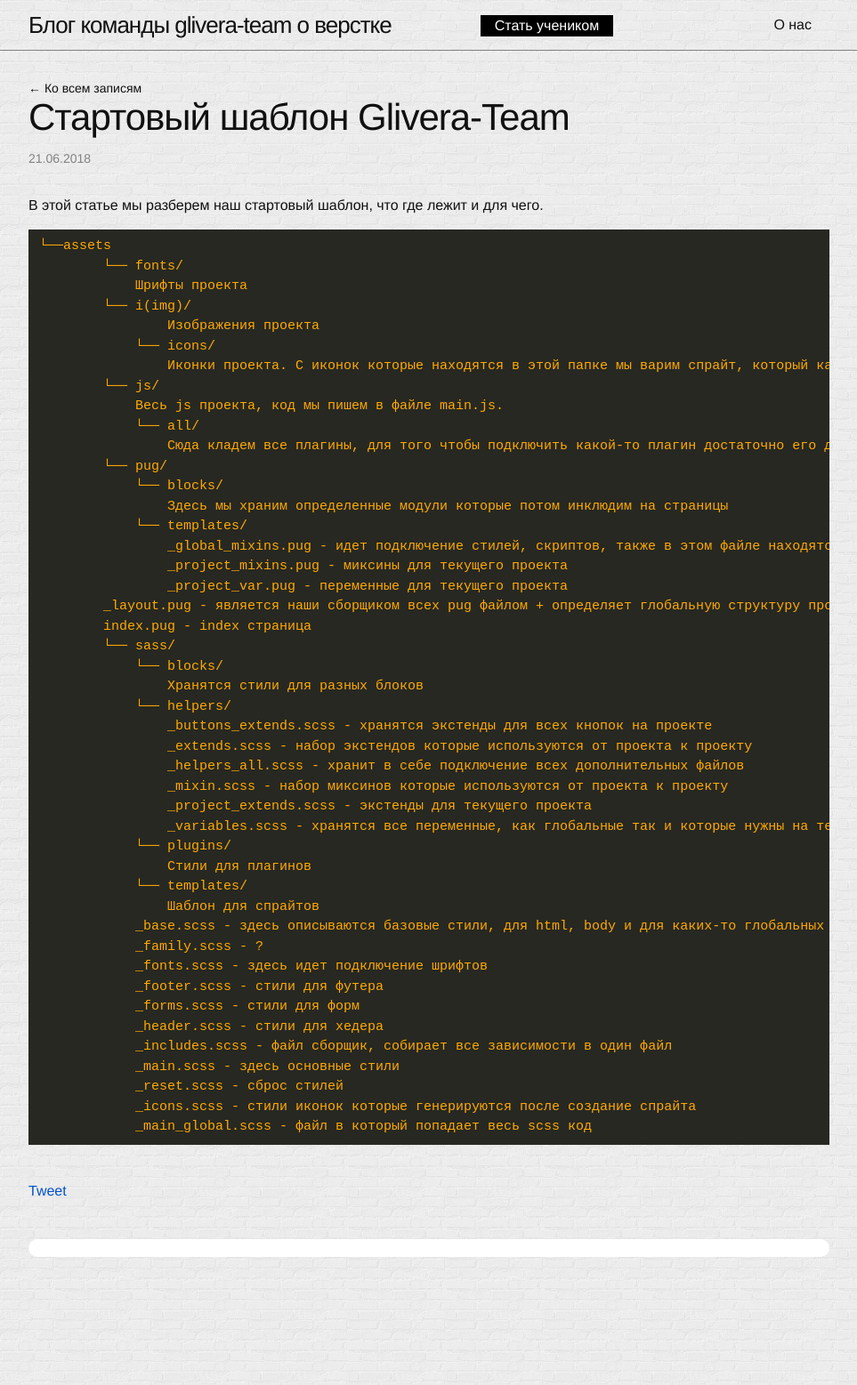
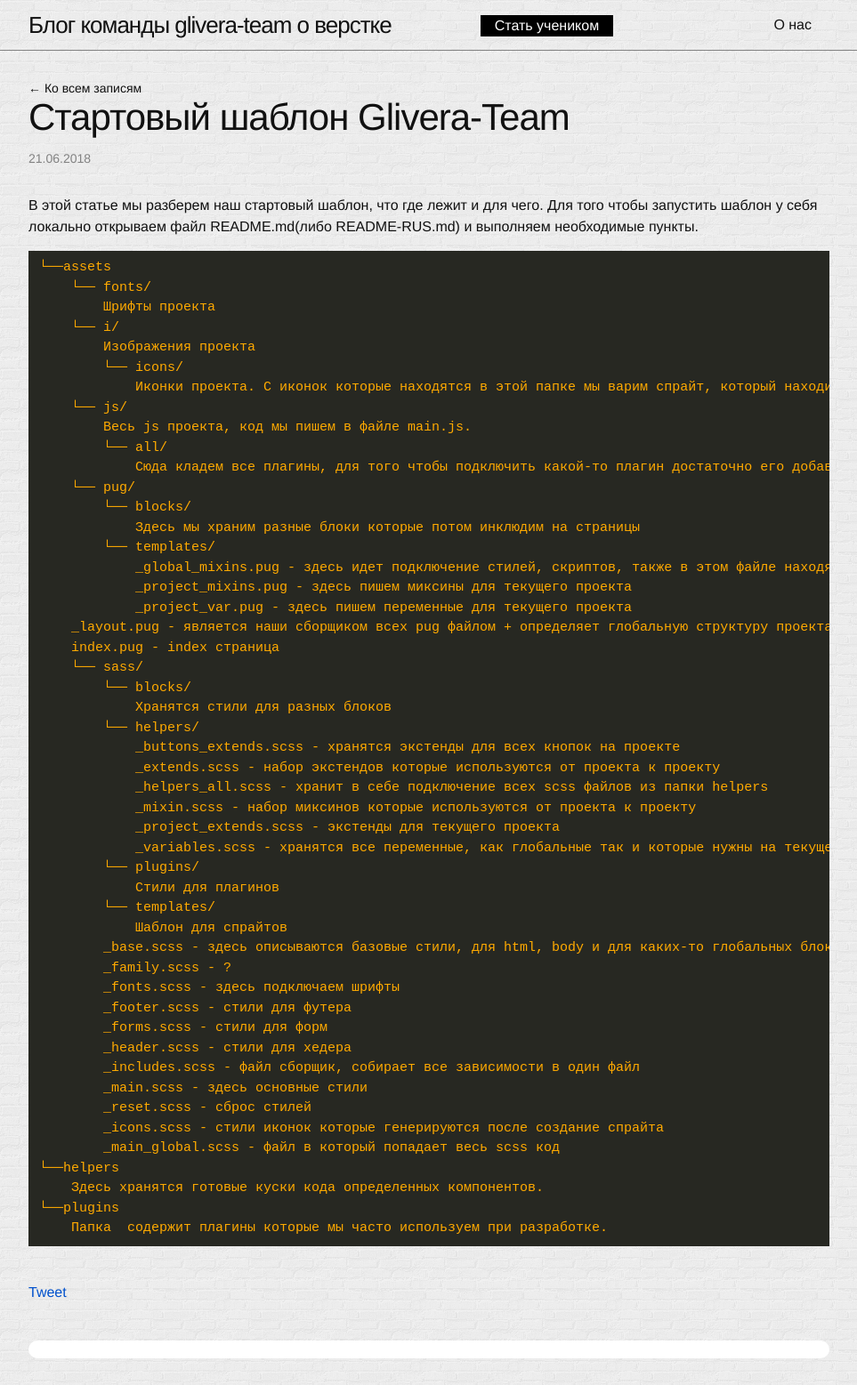
Before and after one commit to glivera-team/glivera-team.github.io, a Jekyll site: the page built from _posts/2018-06-21-start-template.markdown, in a window 1280 px wide. Shown: the whole page at 89% size, without its empty margins (158-1121 px from the left). Built offline with Jekyll 4.4.1, drawn with Linux system fonts in a browser that asks for light colours; comment, search, counter and statistics services are not loaded; before the commit the page ends 1443 px from its top, so only the background shows below that.

Commit message:
fix to article

```diff
--- a/_posts/2018-06-21-start-template.markdown
+++ b/_posts/2018-06-21-start-template.markdown
@@ -7,52 +7,56 @@
 autor:  glivera-team
 ---
 
-В этой статье мы разберем наш стартовый шаблон, что где лежит и для чего.
+В этой статье мы разберем наш стартовый шаблон, что где лежит и для чего. Для того чтобы запустить шаблон у себя локально открываем файл README.md(либо README-RUS.md) и выполняем необходимые пункты.
 
 {% highlight html %}
 └──assets
-		└── fonts/
-			Шрифты проекта
-		└── i(img)/
-				Изображения проекта
-			└── icons/
-				Иконки проекта. С иконок которые находятся в этой папке мы варим спрайт, который как раз и находится в следующей папке sprite
-		└── js/
-			Весь js проекта, код мы пишем в файле main.js.
-			└── all/
-				Сюда кладем все плагины, для того чтобы подключить какой-то плагин достаточно его добавить в эту папку, после этого все ее содержимое с конкатенируются в один файл.
-		└── pug/
-			└── blocks/
-				Здесь мы храним определенные модули которые потом инклюдим на страницы
-			└── templates/
-				_global_mixins.pug - идет подключение стилей, скриптов, также в этом файле находятся глобальные миксины которые используются от проекта к проекту, например пагинация, меню и т.д
-				_project_mixins.pug - миксины для текущего проекта
-				_project_var.pug - переменные для текущего проекта
-		_layout.pug - является наши сборщиком всех pug файлом + определяет глобальную структуру проекта
-		index.pug - index страница
-		└── sass/
-			└── blocks/
-				Хранятся стили для разных блоков
-			└── helpers/
-				_buttons_extends.scss - хранятся экстенды для всех кнопок на проекте
-				_extends.scss - набор экстендов которые используются от проекта к проекту
-				_helpers_all.scss - хранит в себе подключение всех дополнительных файлов
-				_mixin.scss - набор миксинов которые используются от проекта к проекту
-				_project_extends.scss - экстенды для текущего проекта
-				_variables.scss - хранятся все переменные, как глобальные так и которые нужны на текущем проекте
-			└── plugins/
-				Стили для плагинов
-			└── templates/
-				Шаблон для спрайтов
-			_base.scss - здесь описываются базовые стили, для html, body и для каких-то глобальных блоков
-			_family.scss - ?
-			_fonts.scss - здесь идет подключение шрифтов
-			_footer.scss - стили для футера
-			_forms.scss - стили для форм
-			_header.scss - стили для хедера
-			_includes.scss - файл сборщик, собирает все зависимости в один файл
-			_main.scss - здесь основные стили
-			_reset.scss - сброс стилей
-			_icons.scss - стили иконок которые генерируются после создание спрайта
-			_main_global.scss - файл в который попадает весь scss код
+	└── fonts/
+		Шрифты проекта
+	└── i/
+		Изображения проекта
+		└── icons/
+			Иконки проекта. С иконок которые находятся в этой папке мы варим спрайт, который находится в следующей папке sprite
+	└── js/
+		Весь js проекта, код мы пишем в файле main.js.
+		└── all/
+			Сюда кладем все плагины, для того чтобы подключить какой-то плагин достаточно его добавить в эту папку, после этого все ее содержимое с конкатенируются в один файл.
+	└── pug/
+		└── blocks/
+			Здесь мы храним разные блоки которые потом инклюдим на страницы
+		└── templates/
+			_global_mixins.pug - здесь идет подключение стилей, скриптов, также в этом файле находятся глобальные миксины которые используются от проекта к проекту, например для пагинации, меню и т.д
+			_project_mixins.pug - здесь пишем миксины для текущего проекта
+			_project_var.pug - здесь пишем переменные для текущего проекта
+	_layout.pug - является наши сборщиком всех pug файлом + определяет глобальную структуру проекта
+	index.pug - index страница
+	└── sass/
+		└── blocks/
+			Хранятся стили для разных блоков
+		└── helpers/
+			_buttons_extends.scss - хранятся экстенды для всех кнопок на проекте
+			_extends.scss - набор экстендов которые используются от проекта к проекту
+			_helpers_all.scss - хранит в себе подключение всех scss файлов из папки helpers
+			_mixin.scss - набор миксинов которые используются от проекта к проекту
+			_project_extends.scss - экстенды для текущего проекта
+			_variables.scss - хранятся все переменные, как глобальные так и которые нужны на текущем проекте
+		└── plugins/
+			Стили для плагинов
+		└── templates/
+			Шаблон для спрайтов
+		_base.scss - здесь описываются базовые стили, для html, body и для каких-то глобальных блоков
+		_family.scss - ?
+		_fonts.scss - здесь подключаем шрифты
+		_footer.scss - стили для футера
+		_forms.scss - стили для форм
+		_header.scss - стили для хедера
+		_includes.scss - файл сборщик, собирает все зависимости в один файл
+		_main.scss - здесь основные стили
+		_reset.scss - сброс стилей
+		_icons.scss - стили иконок которые генерируются после создание спрайта
+		_main_global.scss - файл в который попадает весь scss код
+└──helpers
+	Здесь хранятся готовые куски кода определенных компонентов.
+└──plugins
+	Папка  содержит плагины которые мы часто используем при разработке.
 {% endhighlight %}
```
